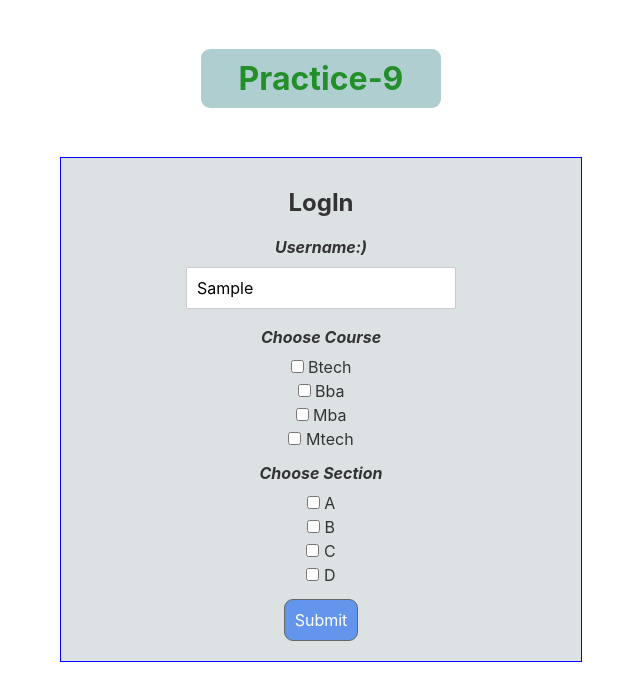
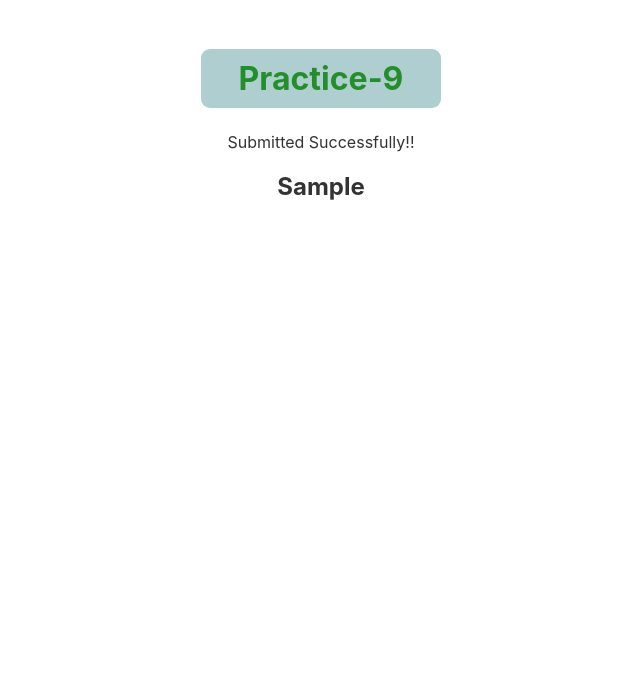
Before and after one commit to Divyanshi-Bansal/Svelte, a Svelte app in the folder svelteApp/: page / in a window 1280 px wide. Both pictures are taken after typing "Sample" into the empty fields and a click on the button "Submit". Shown: the top 700 px of the page, without its empty margins (319-959 px from the left). Built offline with nearby package versions, Linux system fonts and the light colour scheme.

Commit message:
data show after submit

```diff
--- a/svelteApp/src/component/Form.svelte
+++ b/svelteApp/src/component/Form.svelte
@@ -1,7 +1,10 @@
 <script>
+    let name;
     let isDisplay=true;
+    let isShowData = false;
     const handleSubmit = () => {
-
+        isDisplay = !isDisplay;
+        isShowData = !isDisplay;
     }
 </script>
 
@@ -12,7 +15,7 @@
             <h2>LogIn</h2>
             <!-- svelte-ignore a11y-label-has-associated-control -->
             <label>Username:)</label>
-            <input type="text" placeholder="enter name"/>
+            <input type="text" placeholder="enter name" bind:value={name}/>
             <label for="">Choose Course</label>
             <input type="checkbox"/> Btech <br>
             <input type="checkbox"/> Bba <br>
@@ -25,6 +28,12 @@
             <input type="checkbox"/> D <br>
             <button>Submit</button>
         </form>
+    {/if}
+    {#if isShowData}
+    <alert>Submitted Successfully!!</alert>
+        <div class="data">
+            <h2>{name}</h2>
+        </div>
     {/if}
 </main>
 
@@ -64,6 +73,15 @@
         border-radius: 9px;
         padding: 10px;
         margin: 10px;
+        cursor: pointer;
+    }
+
+    data{
+        border: 1px solid blue;
+        width: 500px;
+        margin: 4% auto;
+        padding: 10px;
+        background-color: rgba(186, 198, 201, 0.5);
     }
 
 </style>
```
